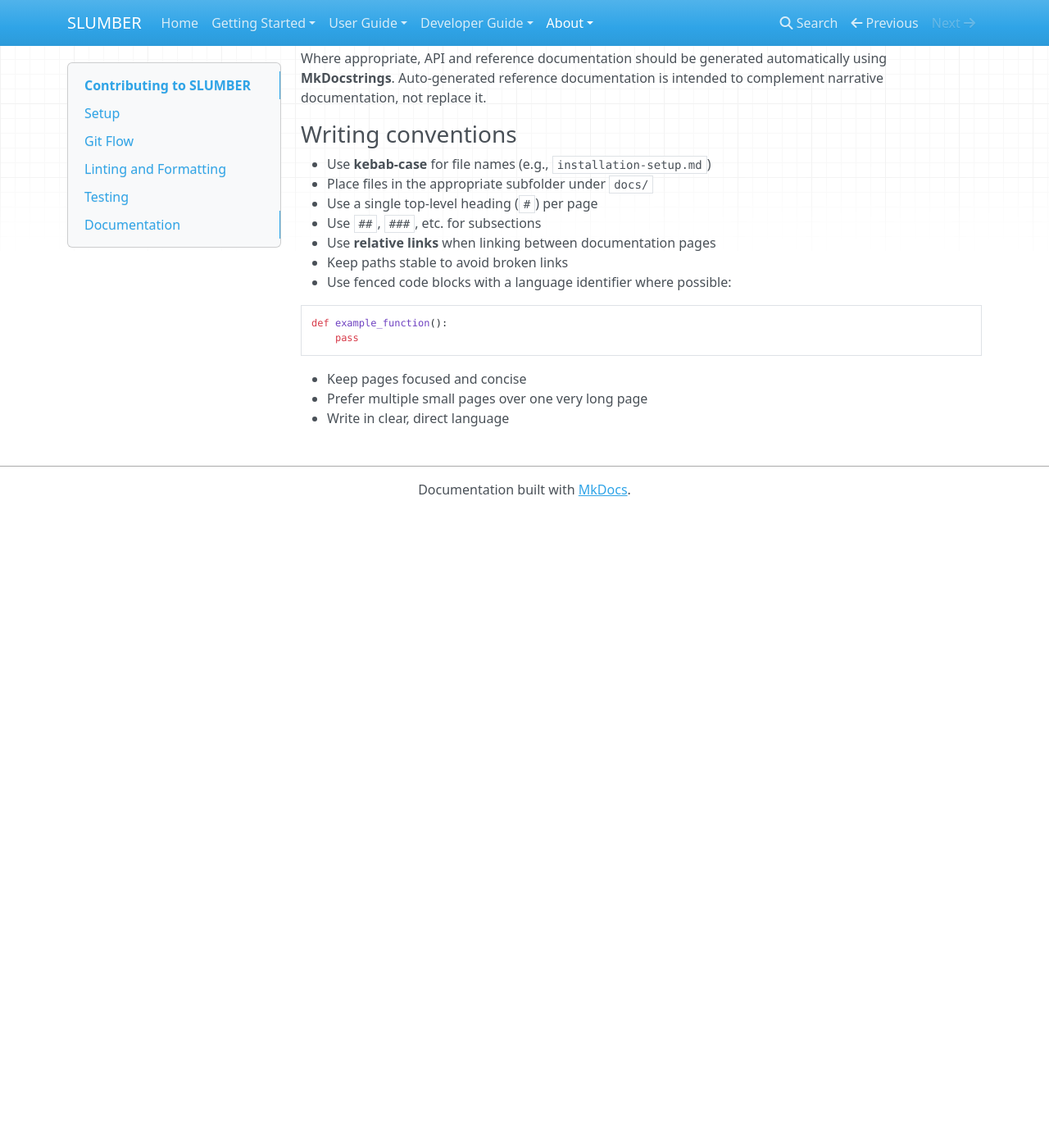
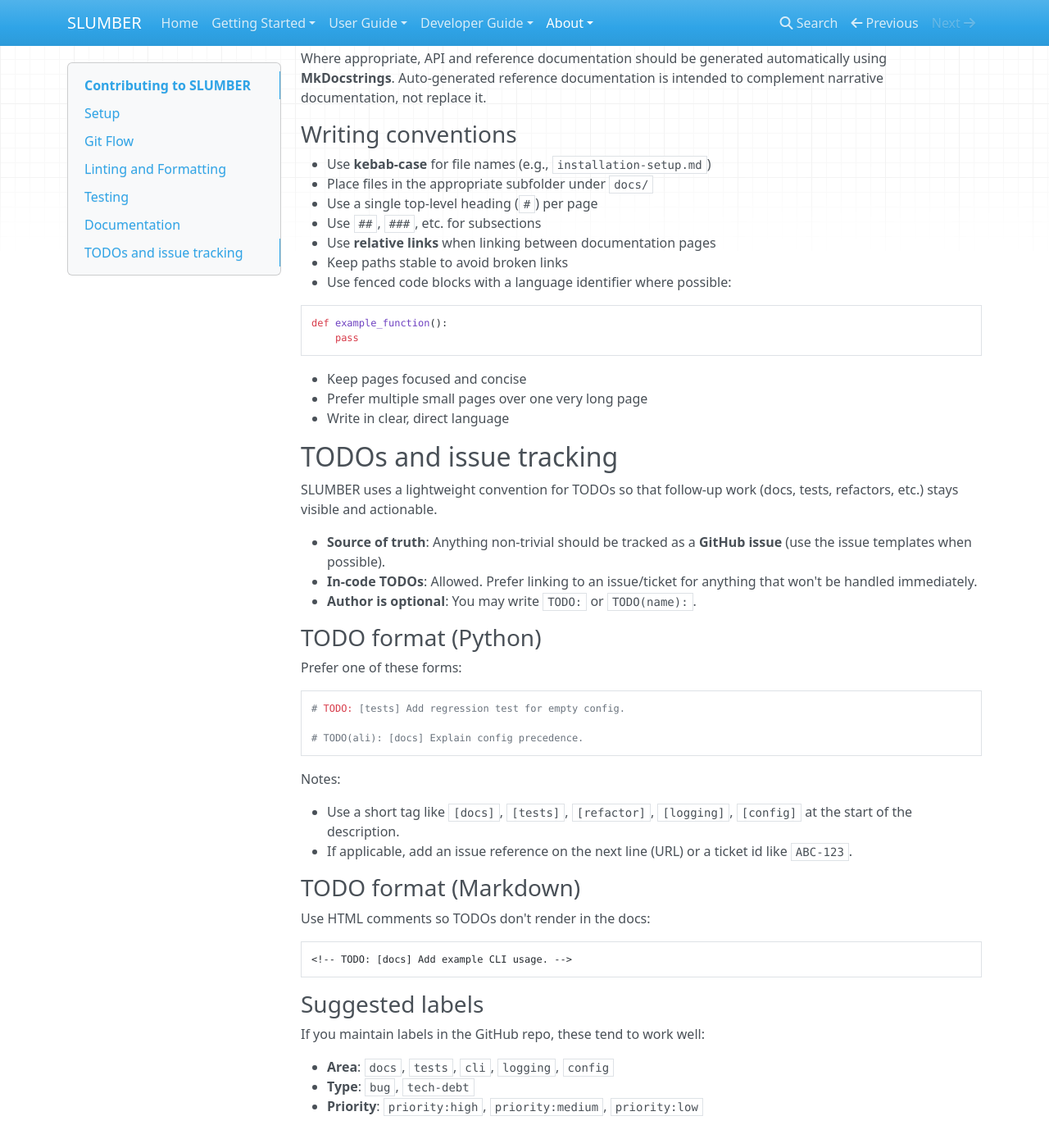
Before and after one commit to slumber-org/slumber, an MkDocs documentation site: the page built from docs/about/contributing.md, in a window 1280 px wide and 1400 px high, scrolled down 3256 px. Shown: the whole window at 82% size. Built offline with MkDocs 1.6.1, drawn with Linux system fonts in a browser that asks for light colours; nearby versions of some CDN libraries; before the commit the page ends 3881 px from its top, so only the background shows below that.

Commit message:
Add issue and pull request templates, and enhance TODO conventions in documentation
- Introduced a pull request template to standardize PR submissions.
- Added a bug report template for clearer issue reporting.
- Created a task template for tracking improvements and tech debt.
- Updated contributing documentation to clarify TODO conventions and issue tracking practices.
- Enhanced pyproject.toml to enforce consistent TODO formatting with Ruff.

````diff
--- a/docs/about/contributing.md
+++ b/docs/about/contributing.md
@@ -168,3 +168,42 @@
 - Keep pages focused and concise
 - Prefer multiple small pages over one very long page
 - Write in clear, direct language
+
+## TODOs and issue tracking
+
+SLUMBER uses a lightweight convention for TODOs so that follow-up work (docs, tests, refactors, etc.) stays visible and actionable.
+
+- **Source of truth**: Anything non-trivial should be tracked as a **GitHub issue** (use the issue templates when possible).
+- **In-code TODOs**: Allowed. Prefer linking to an issue/ticket for anything that won't be handled immediately.
+- **Author is optional**: You may write `TODO:` or `TODO(name):`.
+
+### TODO format (Python)
+
+Prefer one of these forms:
+
+```python
+# TODO: [tests] Add regression test for empty config.
+
+# TODO(ali): [docs] Explain config precedence.
+```
+
+Notes:
+
+- Use a short tag like `[docs]`, `[tests]`, `[refactor]`, `[logging]`, `[config]` at the start of the description.
+- If applicable, add an issue reference on the next line (URL) or a ticket id like `ABC-123`.
+
+### TODO format (Markdown)
+
+Use HTML comments so TODOs don't render in the docs:
+
+```md
+<!-- TODO: [docs] Add example CLI usage. -->
+```
+
+### Suggested labels
+
+If you maintain labels in the GitHub repo, these tend to work well:
+
+- **Area**: `docs`, `tests`, `cli`, `logging`, `config`
+- **Type**: `bug`, `tech-debt`
+- **Priority**: `priority:high`, `priority:medium`, `priority:low`
````
Also changed, not shown: pyproject.toml (+7 -0 lines), .github/PULL_REQUEST_TEMPLATE.md (added), 3 other files.
